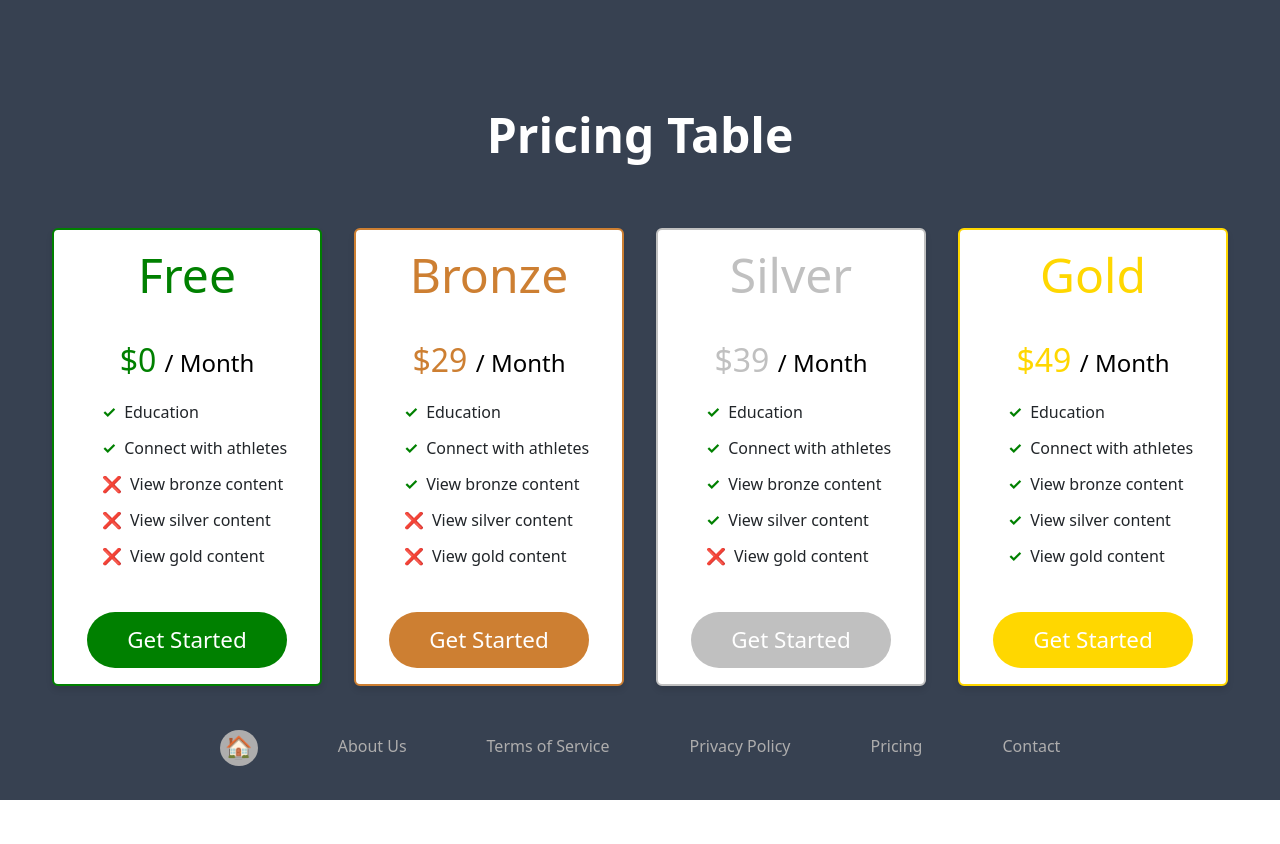
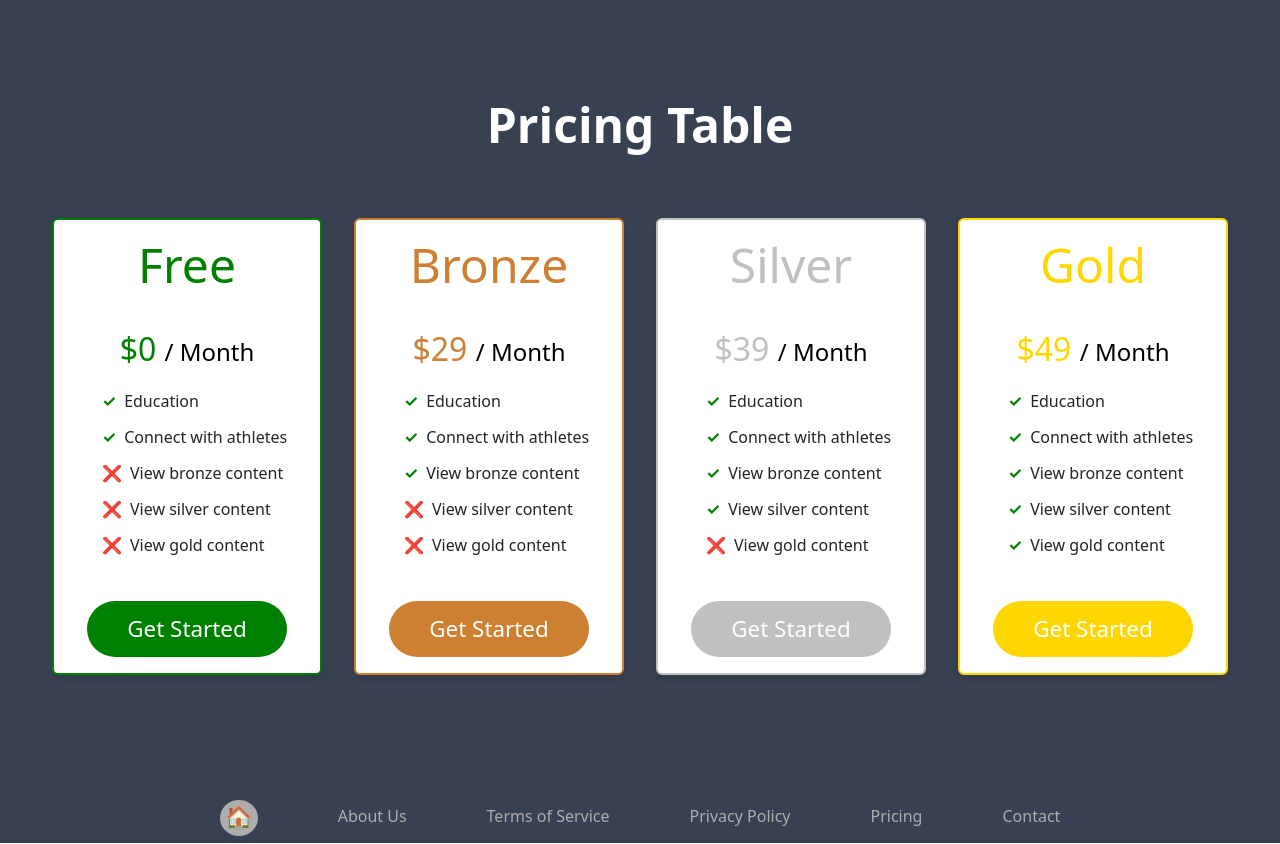
Before and after one commit to ManuelFijan/SportConnect, a React (Vite) app in the folder IzvorniKod/front/: page /pricing in a window 1280 px wide. Before the commit the page ends 800 px from the top, so only its background shows below. Built offline with nearby package versions, Linux system fonts and the light colour scheme.

Commit message:
Update Pricing page

```diff
--- a/IzvorniKod/front/src/pages/PricingPage.tsx
+++ b/IzvorniKod/front/src/pages/PricingPage.tsx
@@ -21,7 +21,7 @@ const PricingPage: React.FC = () => {
                     />
                 ))}
             </div>
-            <div className="about bg-gray-700 pt-12">
+            <div className="about bg-gray-700 pt-36">
                 <Footer />
             </div>
         </div>
```
